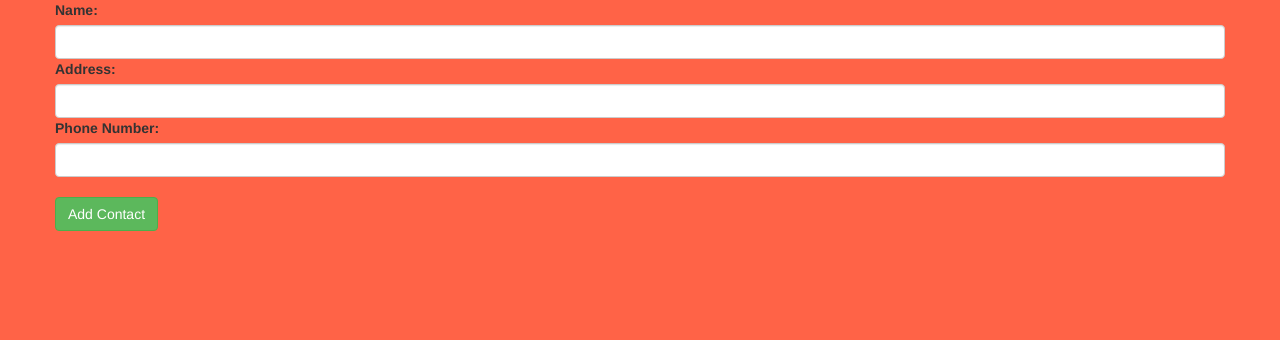
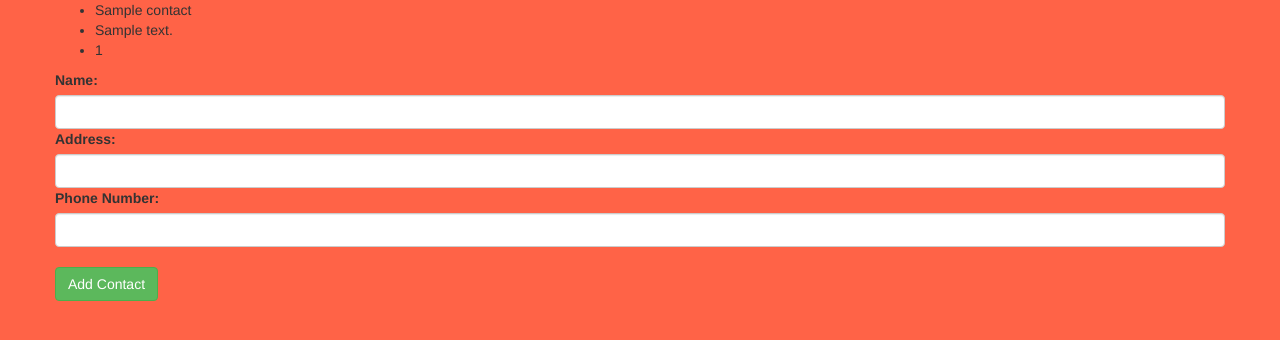
Before and after one commit to danlauby/php-address-book, a PHP site: template views/home.html.twig in a window 1280 px wide. Shown: the top 340 px of the page. Run offline with PHP 8.4, Linux system fonts and the light colour scheme; the template is opened without the code that fills it: most values are stand-ins (such as "Sample title", 1, 10 or a date in 2020); some libraries are stand-ins or nearby versions.

Commit message:
Rename object to  and loop through contacts to display on home template

```diff
--- a/app/app.php
+++ b/app/app.php
@@ -25,9 +25,9 @@
     });
 
     $app->post("/contacts", function() use ($app) {
-         $contact = new Contact($_POST['name'], $_POST['address'], $_POST['phone-number']);
-         $contact->save();
-         return $app['twig']->render('contacts.html.twig', array('newcontact' => $contact));
+         $new_contact = new Contact($_POST['name'], $_POST['address'], $_POST['phone-number']);
+         $new_contact->save();
+         return $app['twig']->render('contacts.html.twig', array('newcontact' => $new_contact));
      });
 
     return $app;
--- a/views/home.html.twig
+++ b/views/home.html.twig
@@ -10,7 +10,15 @@
     <body>
         <div class="container">
             <div class="row">
-
+                {% if contacts is not empty %}
+                    <ul>
+                        {% for contact in contacts %}
+                            <li>{{ contact.getName}}</li>
+                            <li>{{ contact.getAddress}}</li>
+                            <li>{{ contact.getPhoneNumber}}</li>
+                        {% endfor %}
+                    </ul>
+                {% endif %}
             </div>
             <div class="row">
                 <form class="form-group" action="/contacts" method="post">
```
